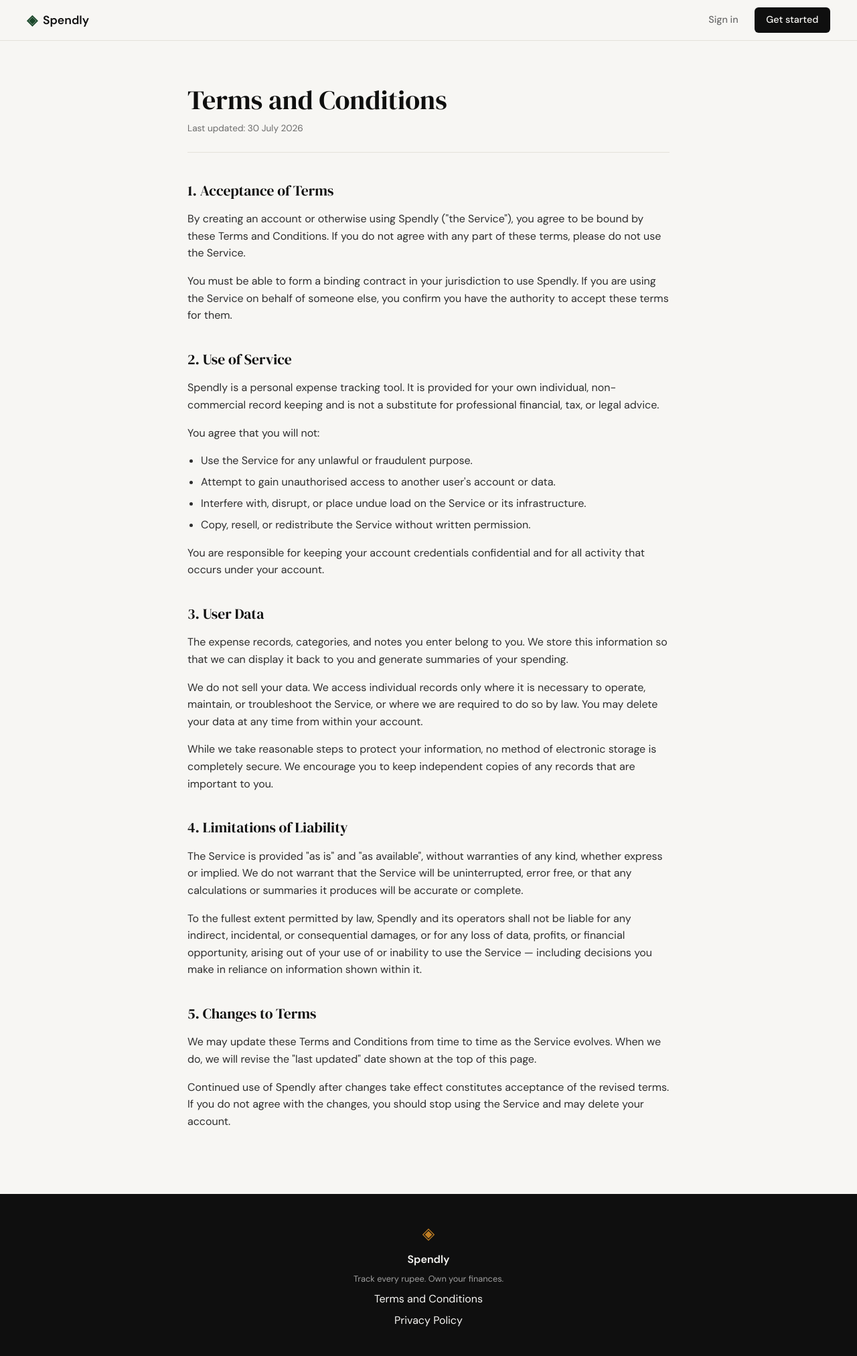
After one commit to ashlanserrao/spendly, a Flask app: page /terms in a window 1280 px wide. The commit adds this page. Shown: the whole page at 67% size. Run offline with Flask 3, Linux system fonts and the light colour scheme.

Commit message:
landing: add terms and conditions page and route

```diff
--- a/app.py
+++ b/app.py
@@ -20,6 +20,11 @@ def register():
 @app.route("/login")
 def login():
     return render_template("login.html")
+
+
+@app.route("/terms")
+def terms():
+    return render_template("terms.html")
 
 
 # ------------------------------------------------------------------ #
--- a/static/css/style.css
+++ b/static/css/style.css
@@ -478,6 +478,59 @@ a { color: inherit; text-decoration: none; }
 .auth-switch a:hover { text-decoration: underline; }
 
 /* ------------------------------------------------------------------ */
+/* Legal pages                                                         */
+/* ------------------------------------------------------------------ */
+
+.legal-section {
+    padding: 4rem 2rem 5rem;
+}
+
+.legal-container {
+    max-width: 720px;
+    margin: 0 auto;
+}
+
+.legal-header {
+    margin-bottom: 2.5rem;
+    padding-bottom: 1.5rem;
+    border-bottom: 1px solid var(--border);
+}
+
+.legal-title {
+    font-family: var(--font-display);
+    font-size: 2.5rem;
+    font-weight: 400;
+    line-height: 1.2;
+}
+
+.legal-updated {
+    margin-top: 0.5rem;
+    font-size: 0.85rem;
+    color: var(--ink-muted);
+}
+
+.legal-body h2 {
+    font-family: var(--font-display);
+    font-size: 1.35rem;
+    font-weight: 400;
+    margin: 2.25rem 0 0.75rem;
+}
+
+.legal-body h2:first-child { margin-top: 0; }
+
+.legal-body p {
+    color: var(--ink-soft);
+    margin-bottom: 1rem;
+}
+
+.legal-body ul {
+    margin: 0 0 1rem 1.25rem;
+    color: var(--ink-soft);
+}
+
+.legal-body li { margin-bottom: 0.4rem; }
+
+/* ------------------------------------------------------------------ */
 /* Footer                                                              */
 /* ------------------------------------------------------------------ */
 
--- a/templates/base.html
+++ b/templates/base.html
@@ -34,7 +34,7 @@
             <span class="brand-icon">◈</span>
             <span class="footer-name">Spendly</span>
             <p class="footer-copy">Track every rupee. Own your finances.</p>
-            <a href="#">Terms and Conditions</a>
+            <a href="{{ url_for('terms') }}">Terms and Conditions</a>
             <a href="#">Privacy Policy</a>
         </div>
     </footer>
--- /dev/null
+++ b/templates/terms.html
@@ -0,0 +1,91 @@
+{% extends "base.html" %}
+
+{% block title %}Terms and Conditions — Spendly{% endblock %}
+
+{% block content %}
+
+<section class="legal-section">
+    <div class="legal-container">
+        <header class="legal-header">
+            <h1 class="legal-title">Terms and Conditions</h1>
+            <p class="legal-updated">Last updated: 30 July 2026</p>
+        </header>
+
+        <div class="legal-body">
+            <h2>1. Acceptance of Terms</h2>
+            <p>
+                By creating an account or otherwise using Spendly ("the Service"), you agree to
+                be bound by these Terms and Conditions. If you do not agree with any part of
+                these terms, please do not use the Service.
+            </p>
+            <p>
+                You must be able to form a binding contract in your jurisdiction to use Spendly.
+                If you are using the Service on behalf of someone else, you confirm you have the
+                authority to accept these terms for them.
+            </p>
+
+            <h2>2. Use of Service</h2>
+            <p>
+                Spendly is a personal expense tracking tool. It is provided for your own
+                individual, non-commercial record keeping and is not a substitute for
+                professional financial, tax, or legal advice.
+            </p>
+            <p>You agree that you will not:</p>
+            <ul>
+                <li>Use the Service for any unlawful or fraudulent purpose.</li>
+                <li>Attempt to gain unauthorised access to another user's account or data.</li>
+                <li>Interfere with, disrupt, or place undue load on the Service or its infrastructure.</li>
+                <li>Copy, resell, or redistribute the Service without written permission.</li>
+            </ul>
+            <p>
+                You are responsible for keeping your account credentials confidential and for all
+                activity that occurs under your account.
+            </p>
+
+            <h2>3. User Data</h2>
+            <p>
+                The expense records, categories, and notes you enter belong to you. We store this
+                information so that we can display it back to you and generate summaries of your
+                spending.
+            </p>
+            <p>
+                We do not sell your data. We access individual records only where it is necessary
+                to operate, maintain, or troubleshoot the Service, or where we are required to do
+                so by law. You may delete your data at any time from within your account.
+            </p>
+            <p>
+                While we take reasonable steps to protect your information, no method of
+                electronic storage is completely secure. We encourage you to keep independent
+                copies of any records that are important to you.
+            </p>
+
+            <h2>4. Limitations of Liability</h2>
+            <p>
+                The Service is provided "as is" and "as available", without warranties of any
+                kind, whether express or implied. We do not warrant that the Service will be
+                uninterrupted, error free, or that any calculations or summaries it produces will
+                be accurate or complete.
+            </p>
+            <p>
+                To the fullest extent permitted by law, Spendly and its operators shall not be
+                liable for any indirect, incidental, or consequential damages, or for any loss of
+                data, profits, or financial opportunity, arising out of your use of or inability
+                to use the Service — including decisions you make in reliance on information
+                shown within it.
+            </p>
+
+            <h2>5. Changes to Terms</h2>
+            <p>
+                We may update these Terms and Conditions from time to time as the Service evolves.
+                When we do, we will revise the "last updated" date shown at the top of this page.
+            </p>
+            <p>
+                Continued use of Spendly after changes take effect constitutes acceptance of the
+                revised terms. If you do not agree with the changes, you should stop using the
+                Service and may delete your account.
+            </p>
+        </div>
+    </div>
+</section>
+
+{% endblock %}
```
